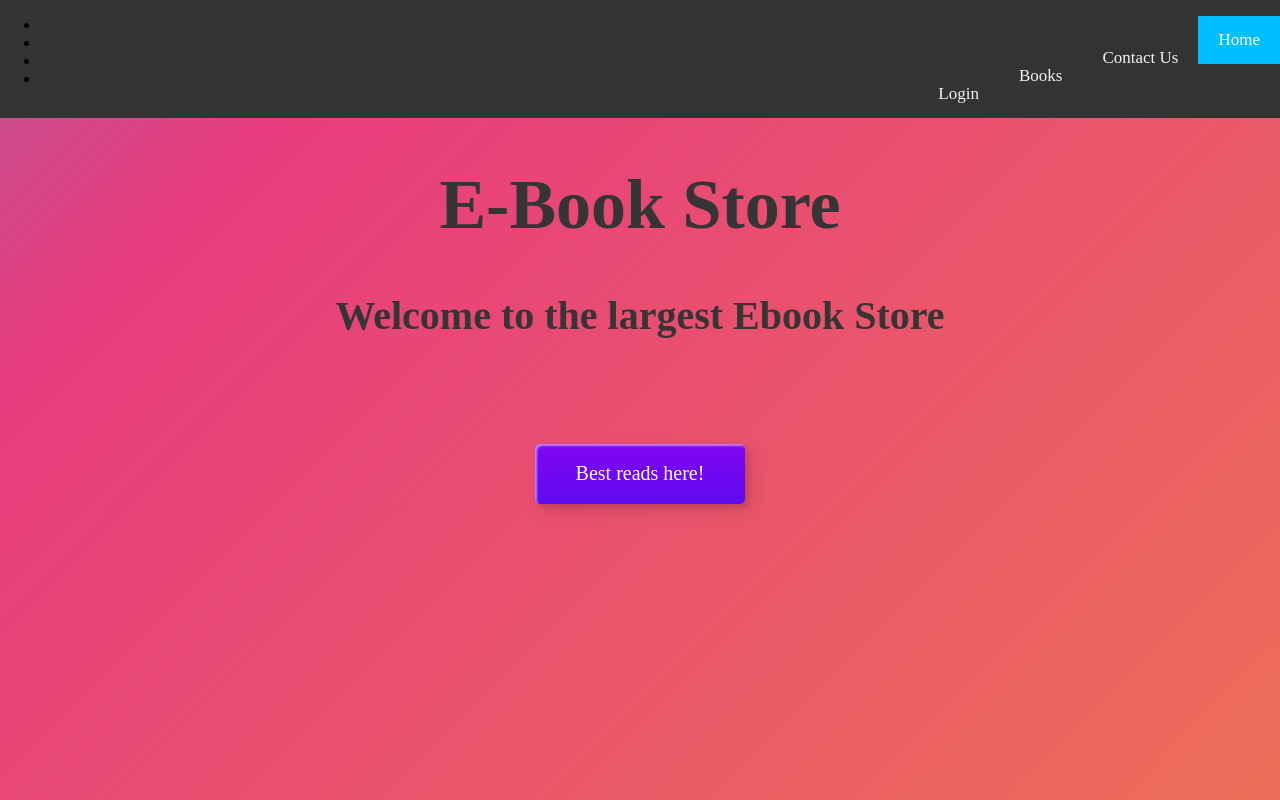
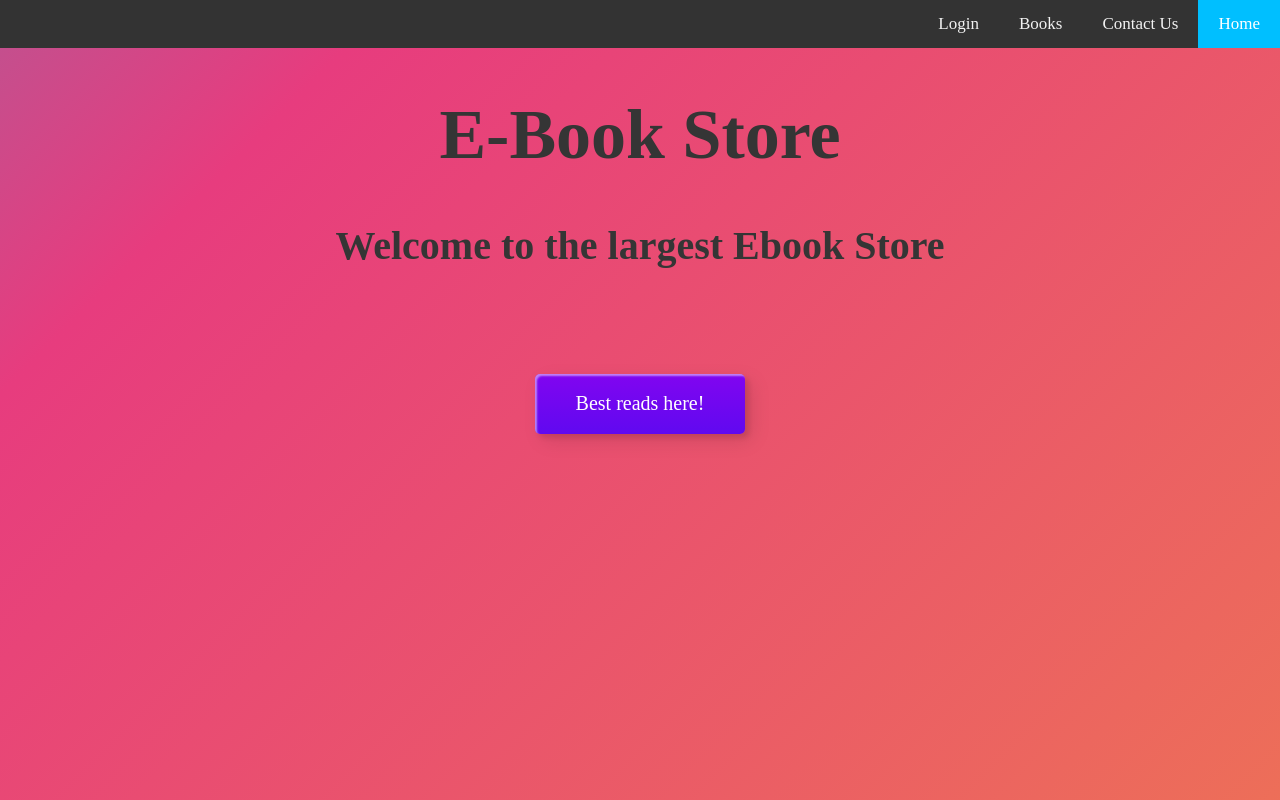
Before and after one commit to KanishkaSingh27/e-book-store, a plain HTML site: page index.html in a window 1280 px wide. Drawn offline with Linux system fonts and the light colour scheme.

Commit message:
Update index.html

```diff
--- a/index.html
+++ b/index.html
@@ -80,12 +80,12 @@ body {
 }
 </style>
 <div class="topnav" id="myTopnav">
-	<ul>
- <li> <a href="home" class="active">Home</a></li>
-  <li><a href="contact us.html">Contact Us</a></li>
-  <li><a href="books.html">Books</a></li>
-  <li><a href="login.html">Login</a></li>
-	</ul>
+
+  <a href="home" class="active">Home</a>
+  <a href="contact us.html">Contact Us</a>
+  <a href="books.html">Books</a>
+  <a href="login.html">Login</a>
+
 </div>
 <h1 style="Text-align:center; font-family: MV Boli; font-size: 70px;">E-Book Store</h1>
 <h1 style="text-align:center; font-family:MV Boli; font-size: 40px;">Welcome to the largest Ebook Store</h1>
```
